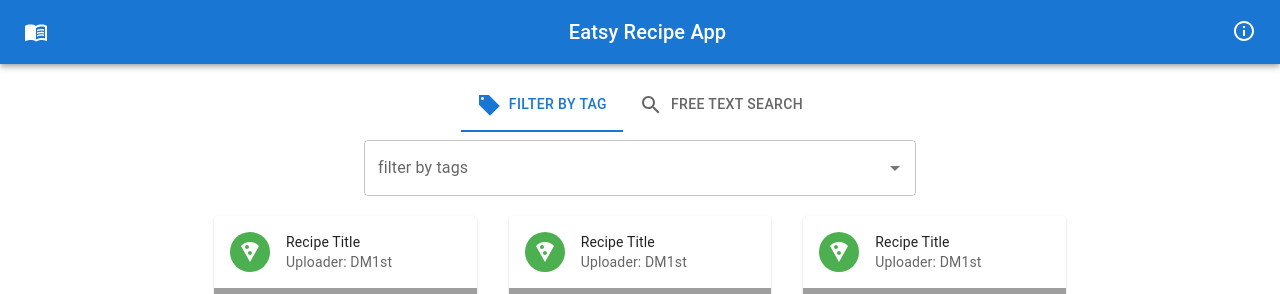
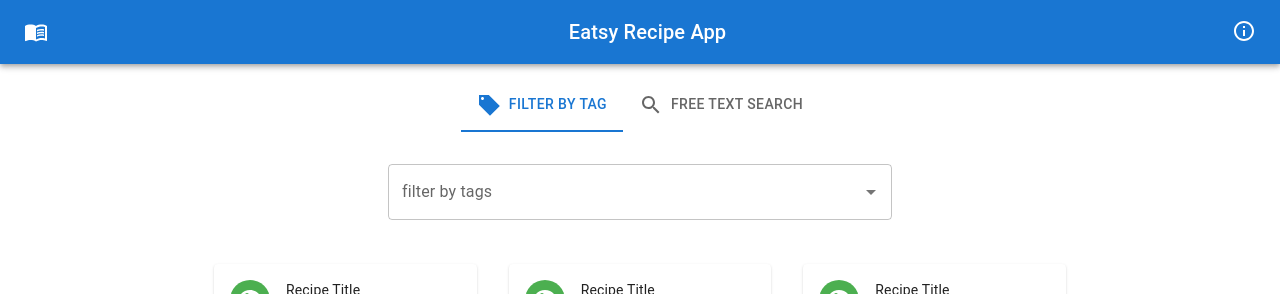
Before and after one commit to DM1st/eatsy-react-ui, a React (Create React App) app: page / in a window 1280 px wide. Shown: the top 294 px of the page. Built offline with nearby package versions, Linux system fonts and the light colour scheme; grey boxes are pictures that could not be loaded.

Commit message:
add tab panel functionality

```diff
--- a/src/App.jsx
+++ b/src/App.jsx
@@ -1,4 +1,5 @@
 import React, {useState} from 'react';
+import PropTypes from 'prop-types';
 import SvgIcon from '@mui/material/SvgIcon';
 import { styled } from '@mui/material/styles';
 import { Typography, Link, AppBar, Box, Button, Card, CardActions, CardContent, CardMedia, CssBaseline, Grid, Toolbar, Container, Fab, Autocomplete, TextField, CardHeader, Tabs, Tab, Tooltip} from '@mui/material';
@@ -42,6 +43,39 @@
       duration: theme.transitions.duration.shortest,
     }),
   }));
+
+  function TabPanel(props) {
+    const { children, value, index, ...other } = props;
+
+    return (
+      <div
+        role="tabpanel"
+        hidden={value !== index}
+        id={`simple-tabpanel-${index}`}
+        aria-labelledby={`simple-tab-${index}`}
+        {...other}
+      >
+        {value === index && (
+          <Box sx={{ p: 3 }}>
+            <Typography>{children}</Typography>
+          </Box>
+        )}
+      </div>
+    );
+  }
+
+  TabPanel.propTypes = {
+    children: PropTypes.node,
+    index: PropTypes.number.isRequired,
+    value: PropTypes.number.isRequired,
+  };
+
+  function a11yProps(index) {
+    return {
+      id: `simple-tab-${index}`,
+      'aria-controls': `simple-tabpanel-${index}`,
+    };
+  }
 
 const App = () => {
 
@@ -118,20 +152,23 @@
             <Box sx={{bgcolor: 'background.paper'}}>
                 <Container sx={{marginTop: '20px'}} maxWidth="sm">
                     <div >
-                    <Tabs sx={{padding:'0px', margin:'0px'}}  value={value} onChange={handleChange} aria-label="search tabs" centered="true" >
+                    <Tabs sx={{padding:'0px', margin:'0px'}} value={value} onChange={handleChange} aria-label="search tabs" centered="true" >
                         <Tab icon={<LocalOfferSharpIcon />}
                             label="Filter by tag"
                             iconPosition='start'
                             style={{minHeight:"30%"}}
+                            {...a11yProps(0)}
                             />
                         <Tab icon={<SearchSharpIcon />}
                             label= "Free text search"
                             iconPosition='start'
                             style={{minHeight:"30%"}}
+                            {...a11yProps(1)}
                             />
                     </Tabs>
                         <Grid sx={{marginTop: '8px'}} justifyContent="center">
                             <Grid item>
+                                <TabPanel value={value} index={0}>
                                     <Autocomplete
                                         multiple
                                         id="tags-outlined"
@@ -145,6 +182,10 @@
                                             />
                                         )}
                                     />
+                                </TabPanel>
+                                <TabPanel value={value} index={1}>
+                                    Item Two
+                                </TabPanel>
                             </Grid>
                         </Grid>
                     </div>
```
Lines whose indentation alone changed are shown as unchanged.
